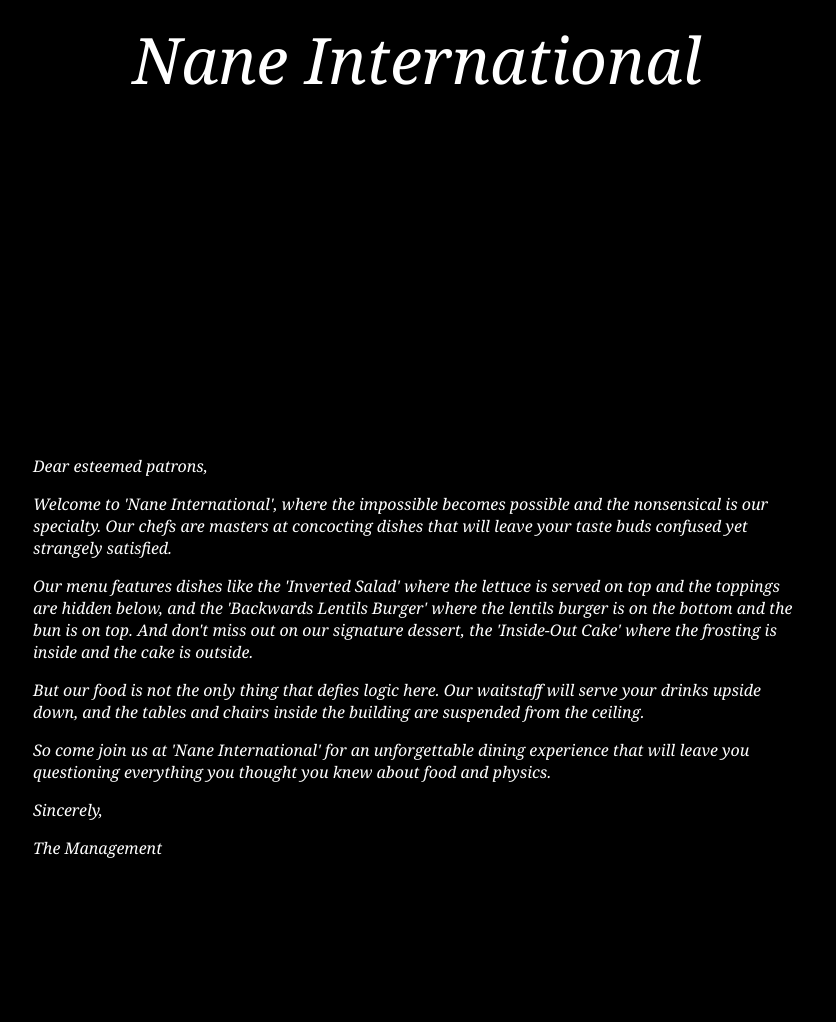
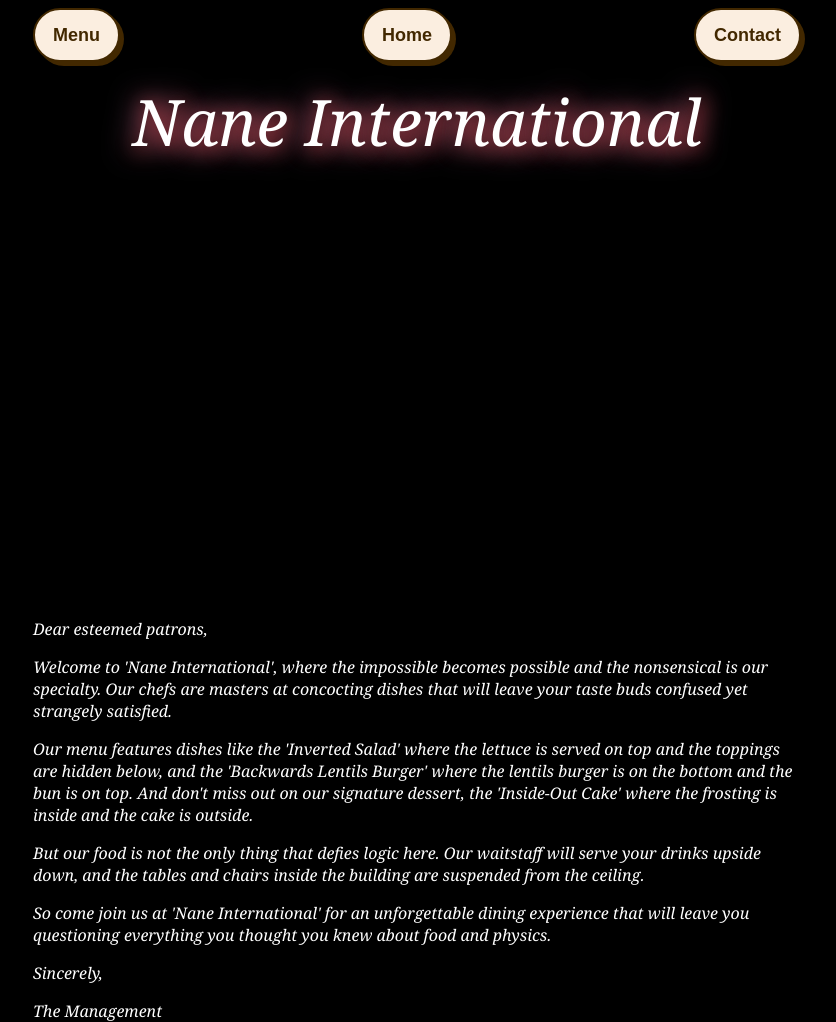
Before and after one commit to 0csis/restaurant-page, a website built with webpack: page dist/index.html in a window 1280 px wide. Shown: the whole page, without its empty margins (223-1059 px from the left). Before the commit the page ends 859 px from the top, so only its background shows below. Built offline with nearby package versions, Linux system fonts and the light colour scheme; files whose address does not match are found by name; a web font is replaced by a local one.

Commit message:
add buttons and change style of header in home

```diff
--- a/src/home.js
+++ b/src/home.js
@@ -8,7 +8,25 @@ const home = () => {
   homepage.classList.add('homepage');
 
   const header = document.createElement('header');
-  header.textContent = 'Nane International';
+
+  const headerButtons = document.createElement('div');
+  headerButtons.classList.add('headerButtons');
+  const menuButton = document.createElement('button');
+  menuButton.textContent = 'Menu';
+  const homeButton = document.createElement('button');
+  homeButton.textContent = 'Home';
+  const contactButton = document.createElement('button');
+  contactButton.textContent = 'Contact';
+  headerButtons.appendChild(menuButton);
+  headerButtons.appendChild(homeButton);
+  headerButtons.appendChild(contactButton);
+
+  header.appendChild(headerButtons);
+
+  const headerText = document.createElement('headerText');
+  headerText.classList.add('headerText');
+  headerText.textContent = 'Nane International';
+  header.appendChild(headerText);
   homepage.appendChild(header);
 
   const restaurantImage = document.createElement('div');
@@ -42,10 +60,10 @@ const home = () => {
   textHomepage5.textContent = "So come join us at 'Nane International' for an unforgettable dining experience that will leave you questioning everything you thought you knew about food and physics.";
   textHomepage.appendChild(textHomepage5);
 
-  textHomepage6.textContent = "Sincerely,";
+  textHomepage6.textContent = 'Sincerely,';
   textHomepage.appendChild(textHomepage6);
 
-  textHomepage7.textContent = "The Management";
+  textHomepage7.textContent = 'The Management';
   textHomepage.appendChild(textHomepage7);
 
   homepage.appendChild(textHomepage);
--- a/src/style.css
+++ b/src/style.css
@@ -14,7 +14,7 @@ body {
 
 .homepage {
   display: grid;
-  grid-template-rows: 1fr 2fr 3fr 2fr;
+  grid-template-rows: 2fr 3fr 2fr;
   height: 100vh;
   width: 100vw;
   justify-content: center;
@@ -24,23 +24,74 @@ body {
 }
 
 header {
+  margin-top: 0.5rem;
+  display: grid;
+  grid-template-columns: repeat(3, 1fr);
+  grid-template-rows: 1fr 2fr;
+  grid-row: 1 / 2;
+  justify-content: center;
+  gap: 1rem;
+}
+
+.headerButtons {
+  justify-self: center;
+  grid-column: 1 / 4;
+  grid-row: 1 / 2;
+  display: flex;
+  width: 60%;
+  justify-content: space-between;
+}
+
+button {
+  background-color: #fbeee0;
+  border: 2px solid #422800;
+  border-radius: 30px;
+  box-shadow: #422800 4px 4px 0 0;
+  color: #422800;
+  cursor: pointer;
+  display: inline-block;
+  font-weight: 600;
+  font-size: 18px;
+  padding: 0 18px;
+  line-height: 50px;
+  text-align: center;
+  text-decoration: none;
+  user-select: none;
+  -webkit-user-select: none;
+  touch-action: manipulation;
+}
+
+button:hover {
+  background-color: #fff;
+}
+
+button:active {
+  box-shadow: #422800 2px 2px 0 0;
+  transform: translate(2px, 2px);
+}
+
+.headerText {
   font-style: italic;
   font-size: 4rem;
   grid-row: 2 / 3;
+  grid-column: 1 / 4;
+  display: flex;
   justify-self: center;
+  text-shadow: 3px 3px 20px brown,
+    -2px 1px 30px #ff99cc;
 }
 
 .restaurantImage {
   background: url('./restaurant.jpg');
   background-size: 100% 100%;
-  grid-row: 3 / 4;
-  width: 95%;
-  height: 20rem;
+  grid-row: 2 / 3;
+  width: 85%;
+  height: 25rem;
   justify-self: center;
 }
 
 .textHomepage {
-  grid-row: 4 / 5;
+  grid-row: 3 / 4;
   display: flex;
   flex-direction: column;
   justify-content: center;
```
